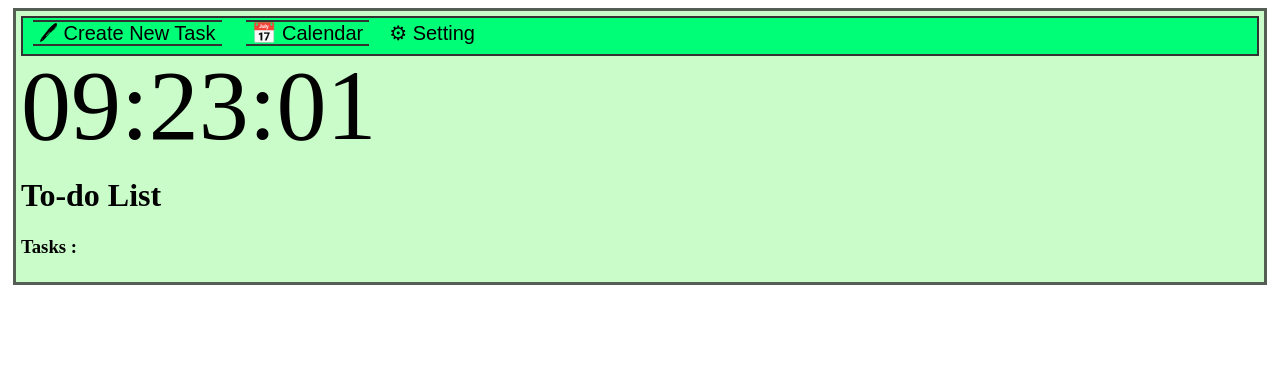
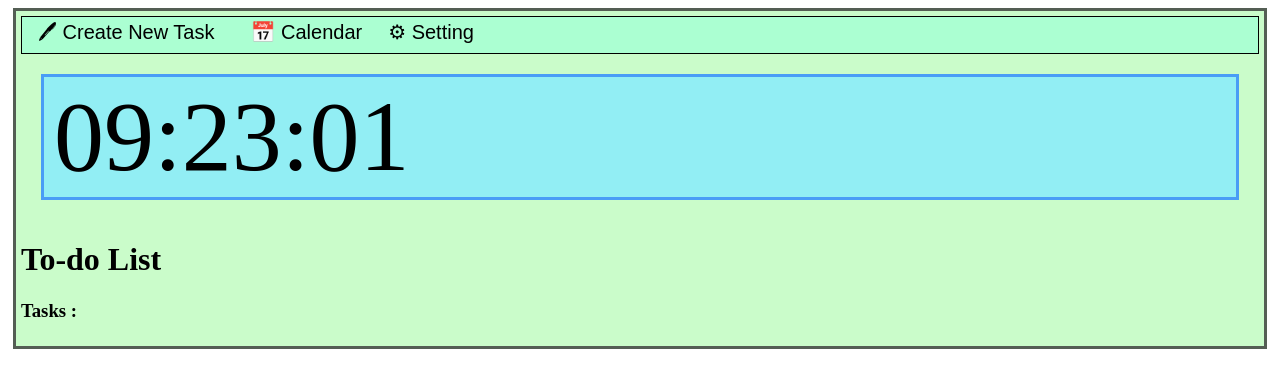
Before and after one commit to curtis-tsang/Daily-Planner, a plain HTML site: page index.html in a window 1280 px wide. Drawn offline with Linux system fonts and the light colour scheme.

Commit message:
Update format.css

```diff
--- a/format.css
+++ b/format.css
@@ -22,9 +22,6 @@
 
 .nav_bar_block{
     font-size: 20px;
-    border: 2px solid rgba(50,50,50,1);
-    border-left: 0;
-    border-right: 0;
     margin-left: 10px;
     margin-right: 10px;
     display: inline;
@@ -33,8 +30,8 @@
 ul{
     padding: 0%;
     margin: 0%;
-    background-color: rgb(0, 255, 119);
-    border: 2px solid rgba(50,50,50,1);
+    background-color: rgb(171, 255, 210);
+    border: 1px solid rgb(0, 0, 0);
     list-style-type: none;
 }
 
@@ -56,3 +53,10 @@ ul{
     margin: 20px;
     padding: 10px;
 }
+
+.clock_item{
+    background-color: rgba(133, 235, 255, 0.8);
+    border: 3px solid rgb(73, 157, 246);
+    margin: 20px;
+    padding: 10px;
+}
```
